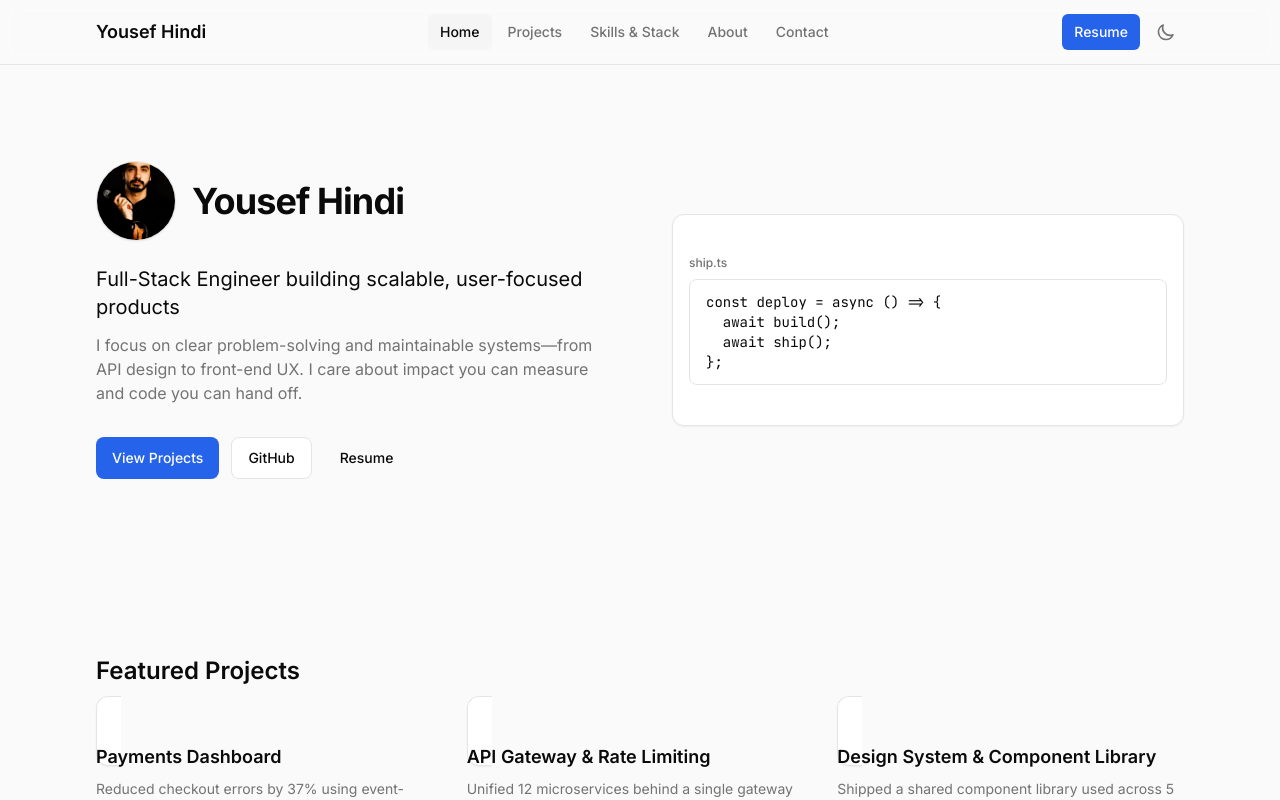
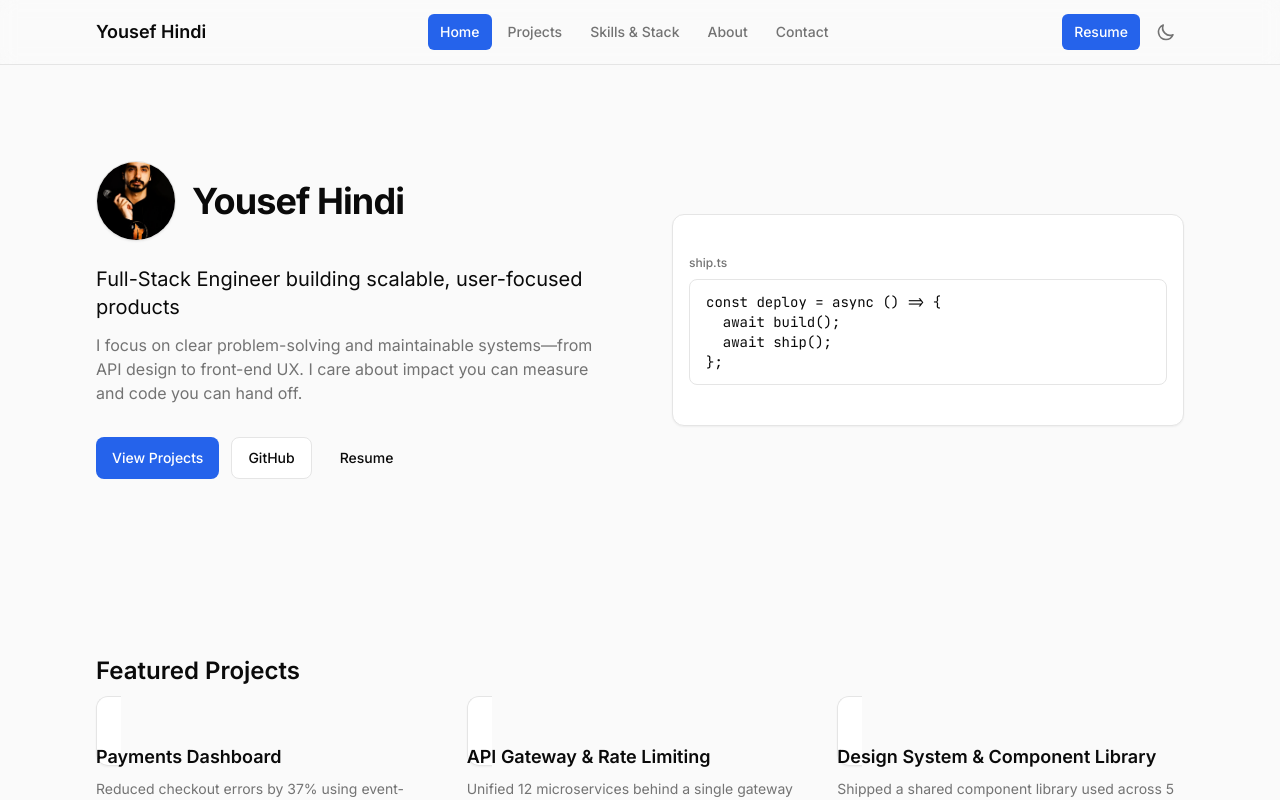
Before and after one commit to YousefHindi/yousef-hindi-full-stack-engineer-portfolio, a Next.js app: page / in a window 1280 px wide. Shown: the top 800 px of the page. Built offline with nearby package versions, Linux system fonts and the light colour scheme.

Commit message:
Change selected tab background color

```diff
--- a/components/Header.tsx
+++ b/components/Header.tsx
@@ -36,7 +36,7 @@ export function Header() {
               className={cn(
                 'px-3 py-2 rounded-md text-sm font-medium transition-default',
                 pathname === href
-                  ? 'bg-surface-hover text-foreground'
+                  ? 'bg-accent text-accent-foreground'
                   : 'text-muted hover:text-foreground hover:bg-surface-hover'
               )}
             >
@@ -83,7 +83,9 @@ export function Header() {
                   href={href}
                   className={cn(
                     'block px-3 py-2 rounded-md text-sm font-medium transition-default',
-                    pathname === href ? 'bg-surface-hover text-foreground' : 'text-muted hover:text-foreground hover:bg-surface-hover'
+                    pathname === href
+                      ? 'bg-accent text-accent-foreground'
+                      : 'text-muted hover:text-foreground hover:bg-surface-hover'
                   )}
                   onClick={() => setMobileOpen(false)}
                 >
```
